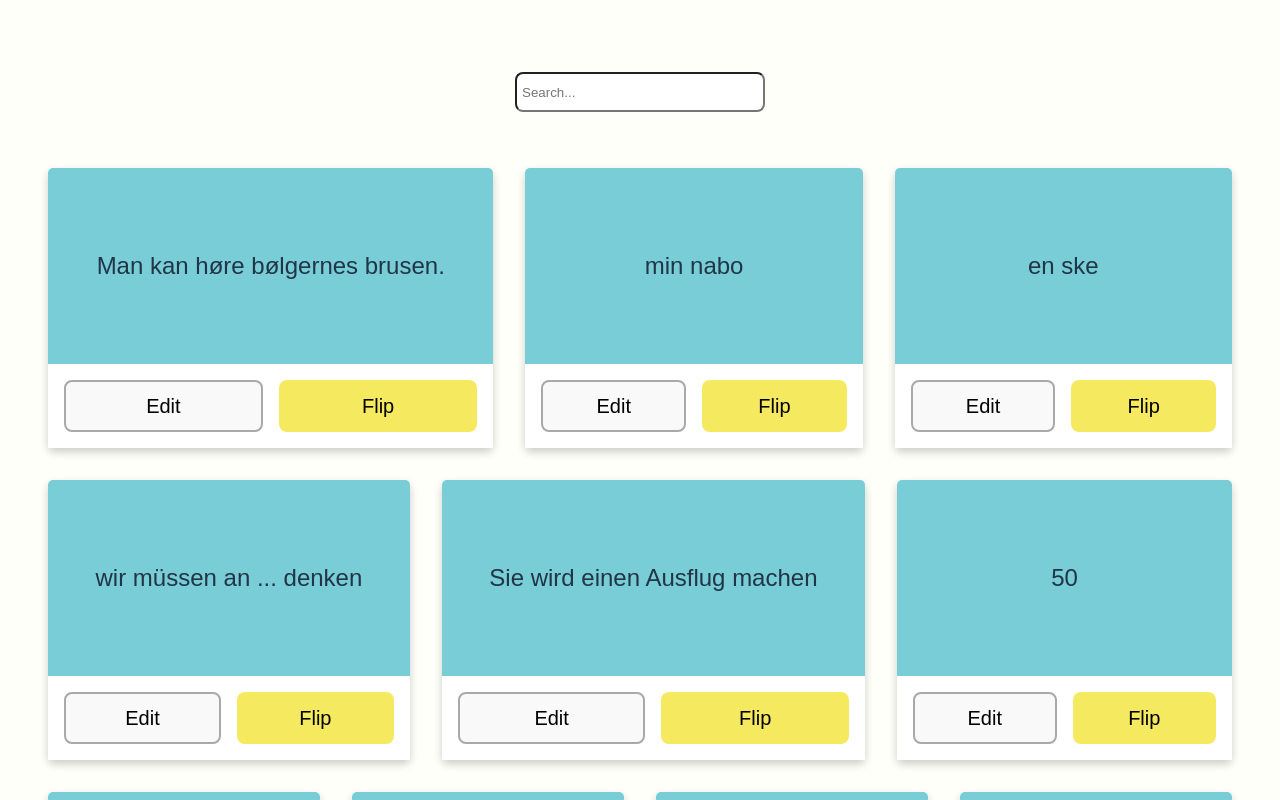
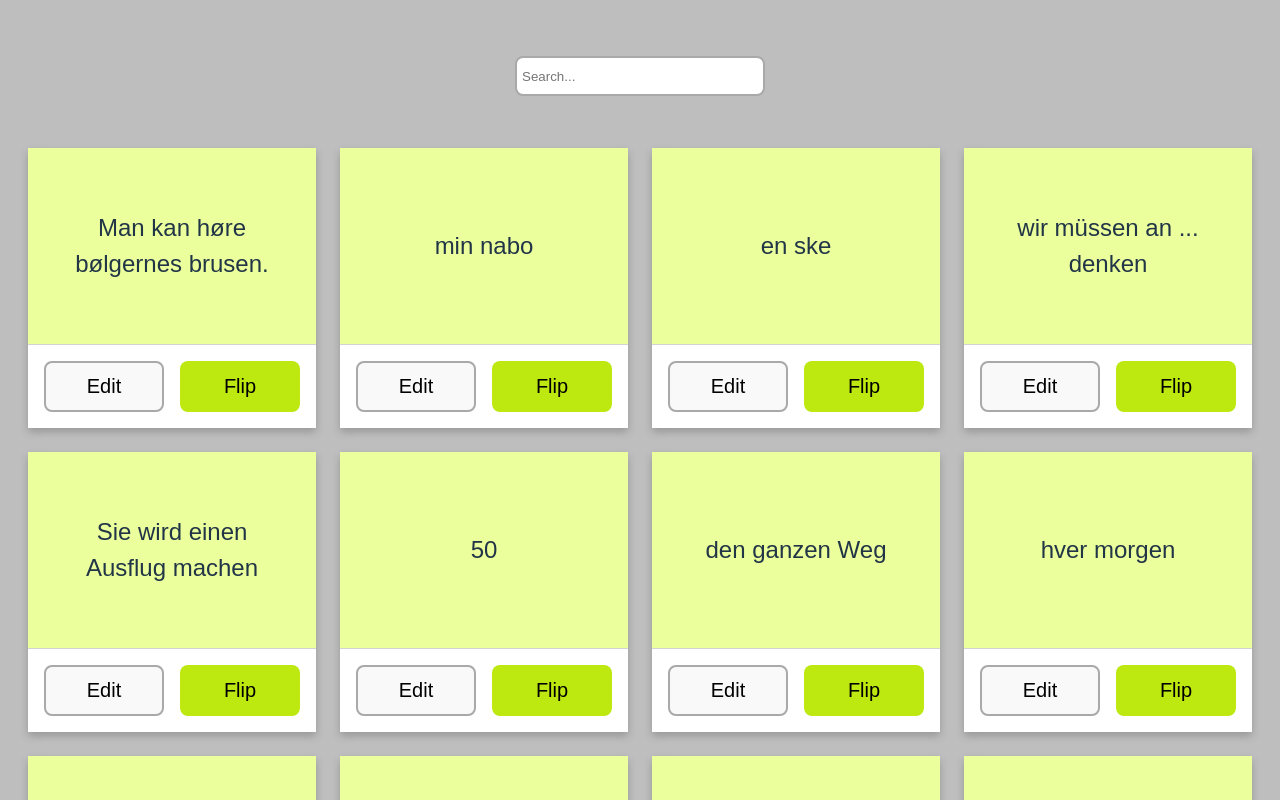
Before and after one commit to kayoken/koffer, a React (Vite) app: page / in a window 1280 px wide. Shown: the top 800 px of the page. Built offline with nearby package versions, Linux system fonts and the light colour scheme.

Commit message:
VB-3: styling

```diff
--- a/src/App.css
+++ b/src/App.css
@@ -1,6 +1,6 @@
 #root {
   max-width: 1280px;
   margin: 0 auto;
-  padding: 2rem;
+  padding: 1rem;
   text-align: center;
 }
--- a/src/styles/styles.css
+++ b/src/styles/styles.css
@@ -5,7 +5,8 @@
 body {
   font-family: sans-serif;
   padding: 0;
-  background-color: #fffffa;
+  background-color: #bebebe;
+  font-weight: 300;
 }
 
 .voc_container {
@@ -23,23 +24,21 @@ body {
       position: relative;
       min-width: 180px;
       height: 280px;
-      margin: 1rem;
+      margin: 0.75rem;
       display: flex;
       flex: 2 1 auto;
       flex-direction: column;
       align-items: center;
       justify-content: space-between;
       cursor: grab;
-      border-radius: 5px;
       box-shadow: 0 4px 8px rgba(0, 0, 0, 0.2);
       &.bright {
-        background-color: #78cdd7;
+        background-color: #ecff9d;
         font-weight: 300;
       }
       &.dark {
-        background-color: #9c9c9c;
-        color: #fff;
-        font-weight: 400;
+        background-color: #efefef;
+        color: #a0a0a0;
       }
       .text-container {
         height: 70%;
@@ -48,6 +47,7 @@ body {
         padding: 1rem;
         justify-content: center;
         align-items: center;
+        max-width: 250px;
       }
       .button-container {
         height: 30%;
@@ -60,6 +60,7 @@ body {
         width: 100%;
         padding: 1rem;
         gap: 1rem;
+        border-top: 1px solid lightgray;
         /* border-radius: 0 0 5px 5px; */
         button {
           flex: auto;
@@ -67,9 +68,10 @@ body {
           cursor: pointer;
           padding: 0.25rem 0.5rem;
           width: 7rem;
+          font-weight: 300;
         }
         .flip {
-          background-color: #f5e960;
+          background-color: #bde810;
           height: 100%;
         }
         .edit {
@@ -89,6 +91,7 @@ body {
 }
 
 .searchfield input {
+  border: 2px solid darkgray;
   border-radius: 0.5rem;
   height: 2.5rem;
   width: 250px;
```
